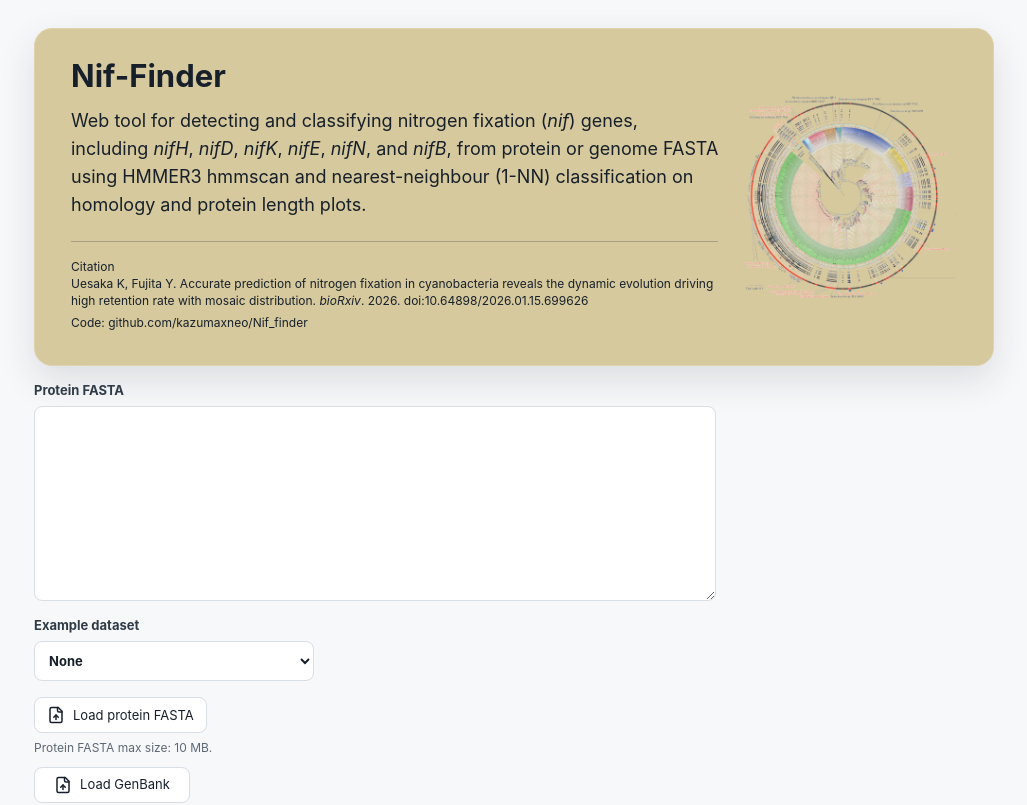
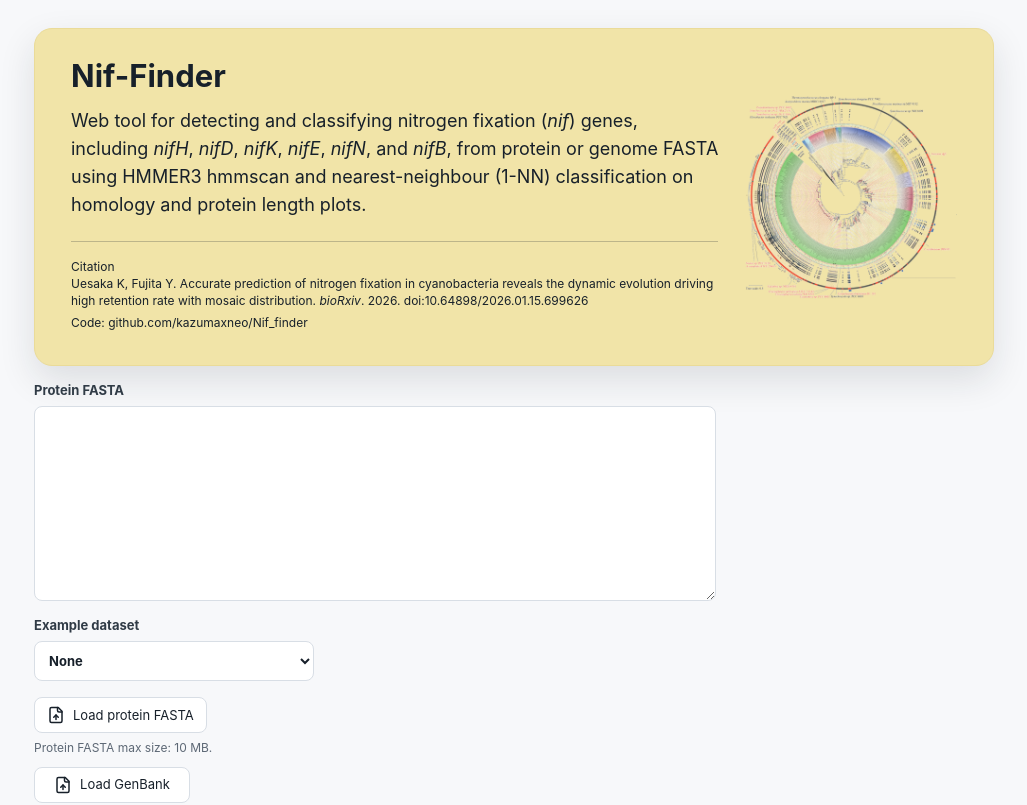
Before and after one commit to kazumaxneo/Nif_finder, a Next.js app in the folder web/: page / in a window 1280 px wide. Shown: the top 805 px of the page, without its empty margins (126-1153 px from the left). Built offline with nearby package versions, Linux system fonts and the light colour scheme.

Commit message:
Lighten header banner color

```diff
--- a/web/app/globals.css
+++ b/web/app/globals.css
@@ -60,8 +60,8 @@ textarea {
 
 .brand {
   align-items: center;
-  background: #d6c99d;
-  border: 1px solid #ded3ad;
+  background: #f1e4a8;
+  border: 1px solid #eadb99;
   border-radius: 18px;
   box-shadow: 0 14px 36px rgba(23, 32, 42, 0.12);
   color: #17202a;
```
